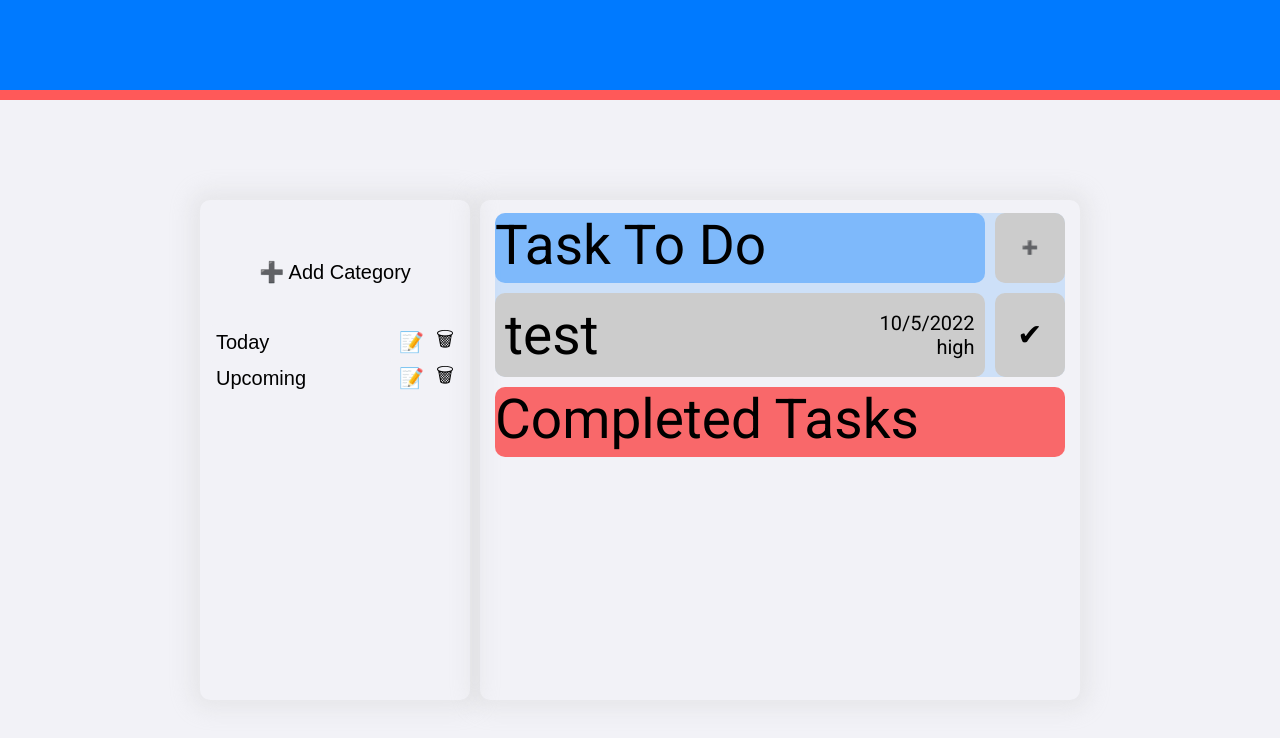
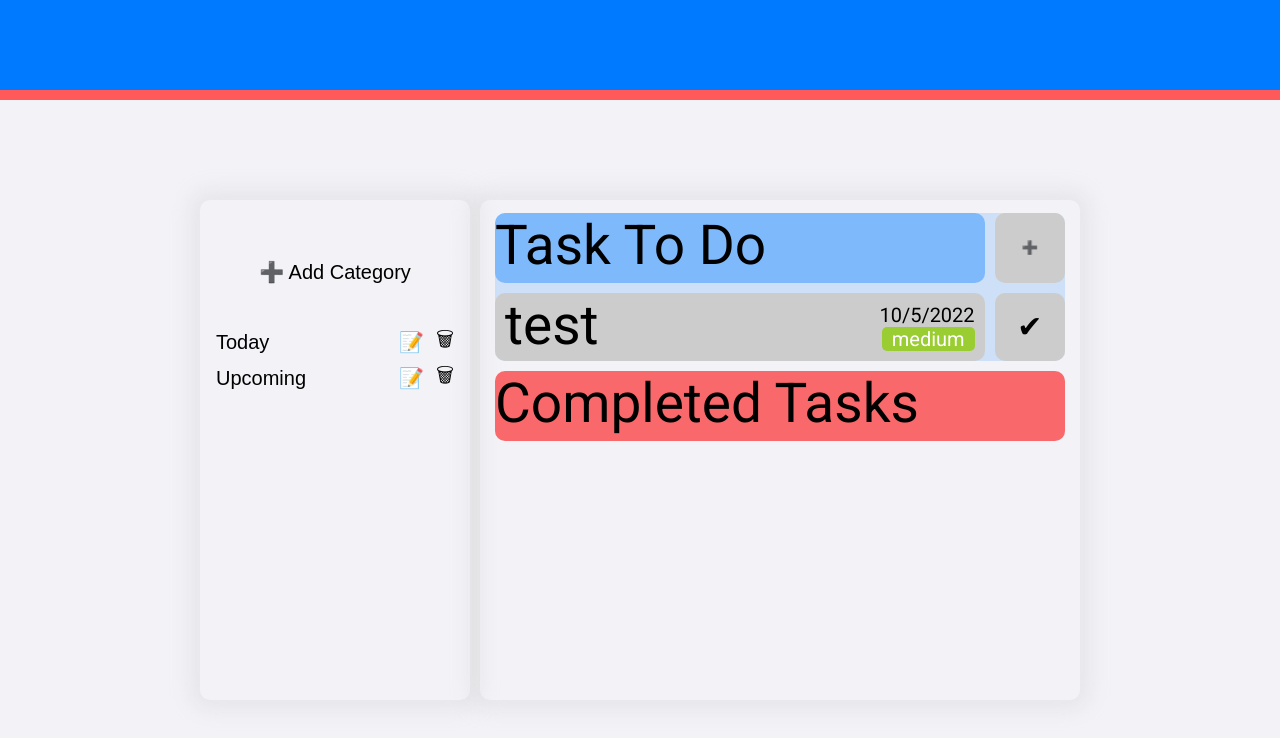
Before and after one commit to FloppyCacti/Todo-list, a website built with webpack: page src/index.html in a window 1280 px wide. Built offline with nearby package versions, Linux system fonts and the light colour scheme.

Commit message:
add style based on priority

```diff
--- a/src/list-content.js
+++ b/src/list-content.js
@@ -1,5 +1,5 @@
 export function listContent(){
-    const taskTodoArray = [taskFactory('test', '10/5/2022', '', 'high')];
+    const taskTodoArray = [taskFactory('test', '10/5/2022', '', 'medium')];
     const taskCompletedArray = [];
 
     function makelistContainer(){
@@ -72,7 +72,15 @@ export function listContent(){
             const taskDate = document.createElement('div');
             taskDate.innerHTML = `${ele.dueDate}`;
             const taskPriority = document.createElement('div');
+            taskPriority.setAttribute('id', 'taskPriority');
             taskPriority.innerHTML = `${ele.priority}`;
+            if(ele.priority == 'high'){
+                taskPriority.style.backgroundColor = 'red';
+            }else if(ele.priority == 'medium'){
+                taskPriority.style.backgroundColor = 'yellowgreen';
+            }else if(ele.priority == 'low'){
+                taskPriority.style.backgroundColor = '#32de84';
+            }
 
             otherInfo.appendChild(taskDate);
             otherInfo.appendChild(taskPriority)
--- a/src/style.css
+++ b/src/style.css
@@ -174,5 +174,16 @@ dialog{
 }
 
 .taskTitleLabel{
-    padding: 10px;
+    padding-left: 10px;
+    padding-right: 10px;
 }
+
+#otherInfoInLabel > #taskPriority{
+    border-radius: 5px;
+    margin-left: auto;
+    width: fit-content;
+    box-sizing: border-box;
+    padding-left: 10px;
+    padding-right: 10px;
+    color: white;
+}
```
